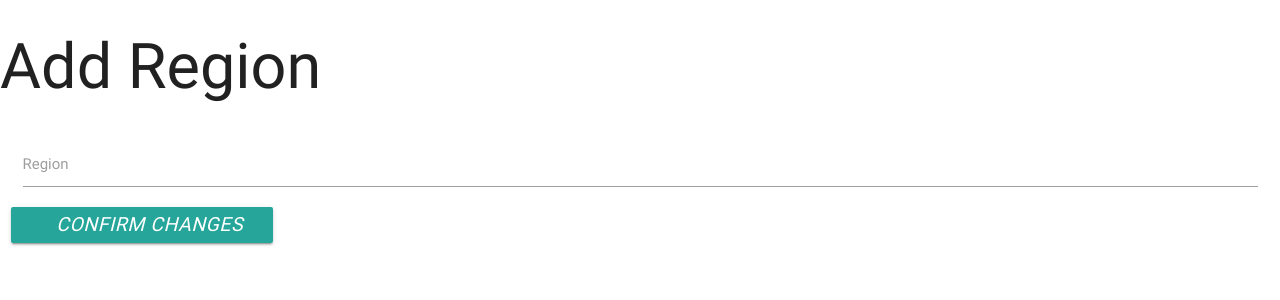
After one commit to Code-Institute-Submissions/data-centric-milestone-project, a Flask app: page /add_region in a window 1280 px wide. The commit adds this page. Shown: the top 300 px of the page. Run offline with Flask 2, Linux system fonts and the light colour scheme; some libraries are stand-ins or nearby versions.

Commit message:
added all CRUD commands for Regions

```diff
--- a/app.py
+++ b/app.py
@@ -141,14 +141,83 @@ def update_house(house_id):
         {'house_name': request.form.get('house_name')})
     return redirect(url_for('get_houses'))
 
+"""
+Function to Delete a house
+"""
+
 @app.route('/delete_house/<house_id>')
 def delete_house(house_id):
     mongo.db.house.remove({'_id':ObjectId(house_id)})
     return redirect(url_for('get_houses'))
 
 
+"""
+Function for Adding a house
+"""
+@app.route('/insert_house', methods=["POST"])
+def insert_house():
+    house_doc={'house_name': request.form.get('house_name')}
+    mongo.db.house.insert_one(house_doc)
+    return redirect(url_for('get_houses'))
+
+@app.route('/add_house')
+def add_house():
+    return render_template('add_house.html')
 
 
+
+
+
+
+"""ALL FUNCTIONS BELOW RELATING TO REGIONS"""
+
+
+"""
+Function for retrieving and displaying all Regions
+"""
+@app.route('/get_regions')
+def get_regions():
+    return render_template('regions.html',
+                            region=mongo.db.region.find())
+
+
+"""
+Function for editing a Region
+"""
+@app.route('/edit_region/<region_id>')
+def edit_region(region_id):
+    return render_template('edit_region.html',
+                            region=mongo.db.region.find_one({'_id': ObjectId(region_id)}))
+
+@app.route('/update_region/<region_id>', methods=['POST'])
+def update_region(region_id):
+    mongo.db.region.update(
+        {'_id':ObjectId(region_id)},
+        {'region_name': request.form.get('region_name')})
+    return redirect(url_for('get_regions'))
+
+"""
+Function to Delete a Region
+"""
+
+@app.route('/delete_region/<region_id>')
+def delete_region(region_id):
+    mongo.db.region.remove({'_id':ObjectId(region_id)})
+    return redirect(url_for('get_regions'))
+
+
+"""
+Function for Adding a Region
+"""
+@app.route('/insert_region', methods=["POST"])
+def insert_region():
+    region_doc={'region_name': request.form.get('region_name')}
+    mongo.db.region.insert_one(region_doc)
+    return redirect(url_for('get_regions'))
+
+@app.route('/add_region')
+def add_region():
+    return render_template('add_region.html')
 
 
 
--- /dev/null
+++ b/templates/add_region.html
@@ -0,0 +1,22 @@
+{% extends 'base.html' %} {% block content %}
+<h1>Add Region</h1>
+
+<div class="row">
+    <form action="{{ url_for('insert_region') }}" method='POST' class="col s12">
+        <div class="row">
+            <div class="input-field col s12">
+                <input id="region_name" name="region_name" type="text" class="validate">
+                <label for="icon_prefix">Region</label>
+            </div>
+            <div>
+                <button class="btn waves-effect waves-light" type="submit" name="action">
+                    <i class="material-icons right">Confirm Changes</i>
+                </button>
+            </div>
+        </div>
+    </form>
+</div>
+
+
+
+{% endblock %}
--- a/templates/home_page.html
+++ b/templates/home_page.html
@@ -6,5 +6,7 @@
 
 <div><a href="{{ url_for('get_houses') }}">Houses</a></div>
 
+<div><a href="{{ url_for('get_regions') }}">Regions</a></div>
+
 
 {% endblock %}
```
Also changed, not shown: templates/add_house.html (added, +22 -0 lines), templates/edit_region.html (added, +20 -0 lines), templates/houses.html (+7 -0 lines), templates/regions.html (added, +26 -0 lines).
